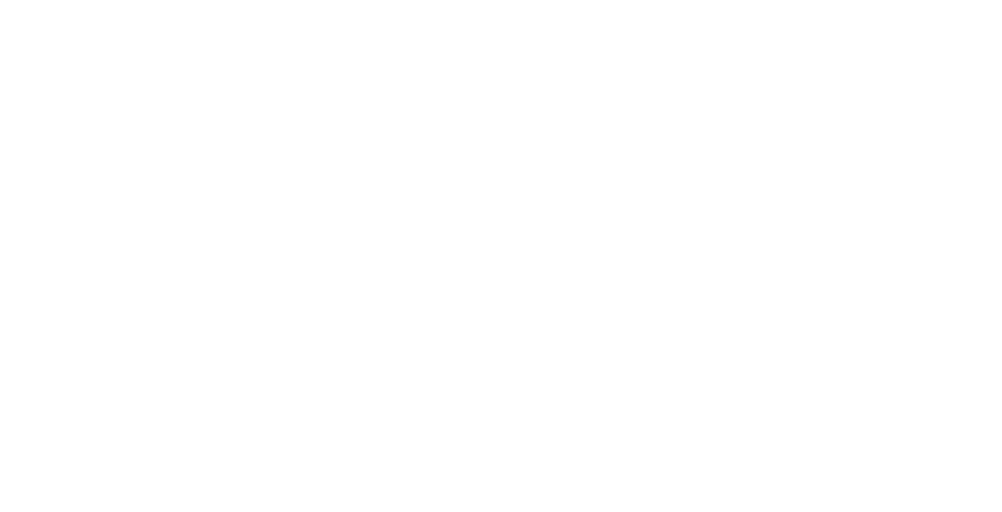
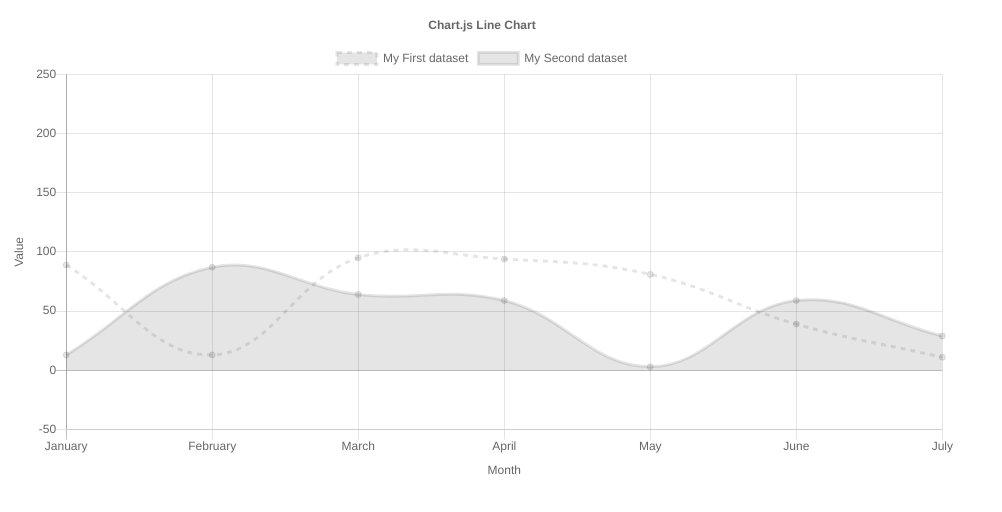
Before and after one commit to KasparBP/Chart.Notes.js, a website: page samples/index.html in a window 1280 px wide. Shown: the whole page, without its empty margins (0-1002 px from the left). Drawn offline with nearby package versions, Linux system fonts and the light colour scheme.

Commit message:
sample work

```diff
--- a/samples/index.html
+++ b/samples/index.html
@@ -1,8 +1,7 @@
 <!doctype html>
 <html>
-
 <head>
-    <title>Scatter Chart</title>
+    <title>Line Chart</title>
     <script src="../node_modules/chart.js/dist/Chart.bundle.js"></script>
     <script src="../Chart.Comments.js"></script>
     <style>
@@ -13,10 +12,64 @@
     }
     </style>
 </head>
-
 <body>
-
+    <div style="width:75%;">
+        <canvas id="canvas"></canvas>
+    </div>
+<script>
+    var randomScalingFactor = function() {
+        return Math.round(Math.random() * 100);
+    };
+    var config = {
+        type: 'line',
+        data: {
+            labels: ["January", "February", "March", "April", "May", "June", "July"],
+            datasets: [{
+                label: "My First dataset",
+                data: [randomScalingFactor(), randomScalingFactor(), randomScalingFactor(), randomScalingFactor(), randomScalingFactor(), randomScalingFactor(), randomScalingFactor()],
+                fill: false,
+                borderDash: [5, 5],
+            }, {
+                label: "My Second dataset",
+                data: [randomScalingFactor(), randomScalingFactor(), randomScalingFactor(), randomScalingFactor(), randomScalingFactor(), randomScalingFactor(), randomScalingFactor()],
+            }]
+        },
+        options: {
+            responsive: true,
+            title:{
+                display: true,
+                text:'Chart.js Line Chart'
+            },
+            hover: {
+                mode: 'dataset'
+            },
+            scales: {
+                xAxes: [{
+                    display: true,
+                    scaleLabel: {
+                        display: true,
+                        labelString: 'Month'
+                    }
+                }],
+                yAxes: [{
+                    display: true,
+                    scaleLabel: {
+                        display: true,
+                        labelString: 'Value'
+                    },
+                    ticks: {
+                        suggestedMin: -10,
+                        suggestedMax: 250,
+                    }
+                }]
+            }
+        }
+    };
+     window.onload = function() {
+        var ctx = document.getElementById("canvas").getContext("2d");
+        window.myLine = new Chart(ctx, config);
+    };
+</script>
 
 </body>
-
 </html>
```
